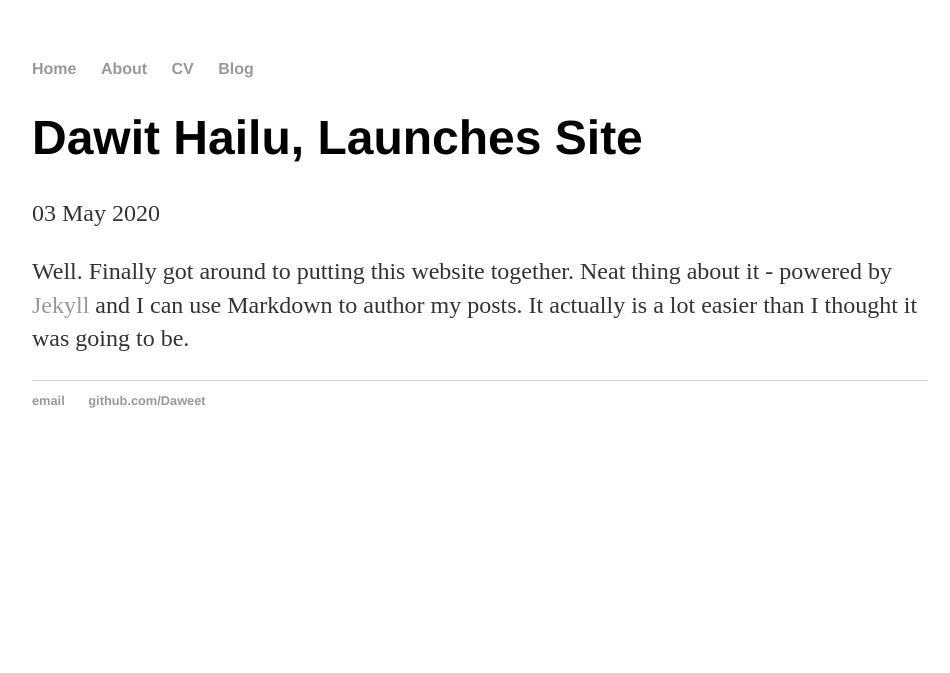
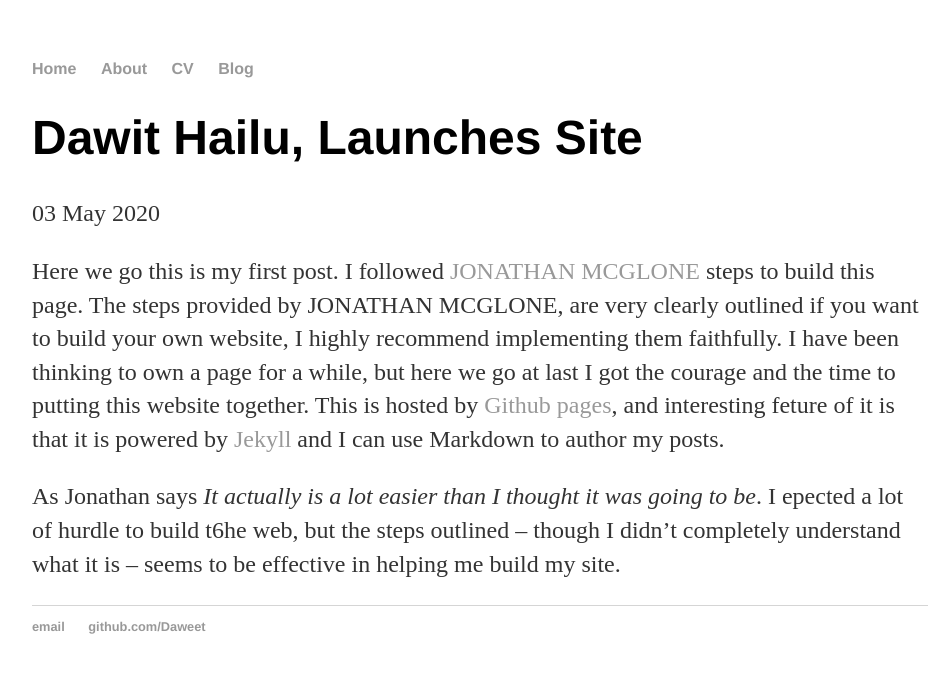
Before and after one commit to Daweet/Daweet.github.io, a Jekyll site: the page built from _posts/2020-05-03-daweet-hailu-site-launched.md, in a window 1280 px wide. Shown: the top 673 px of the page, without its empty margins (160-1110 px from the left). Built offline with Jekyll 4.4.1, drawn with Linux system fonts in a browser that asks for light colours.

Commit message:
Update 2020-05-03-daweet-hailu-site-launched.md

```diff
--- a/_posts/2020-05-03-daweet-hailu-site-launched.md
+++ b/_posts/2020-05-03-daweet-hailu-site-launched.md
@@ -4,6 +4,6 @@
 date: 2020-05-03
 ---
 
-Well. Finally got around to putting this website together. Neat thing about it -
-powered by [Jekyll](http://jekyllrb.com) and I can use Markdown to author my posts.
-It actually is a lot easier than I thought it was going to be.
+Here we go this is my first post. I followed [JONATHAN MCGLONE](http://jmcglone.com/guides/github-pages/) steps to build this page. The steps provided by JONATHAN MCGLONE, are very clearly outlined if you want to build your own website, I highly recommend implementing them faithfully. I have been thinking to own a page for a while, but here we go at last I got the courage and the time to putting this website together. This is hosted by [Github pages](https://pages.github.com), and interesting feture of it is that it is powered by [Jekyll](http://jekyllrb.com) and I can use Markdown to author my posts.
+
+As Jonathan says _It actually is a lot easier than I thought it was going to be_. I epected a lot of hurdle to build t6he web, but the steps outlined -- though I didn't completely understand what it is -- seems to be effective in helping me build my site.
```
